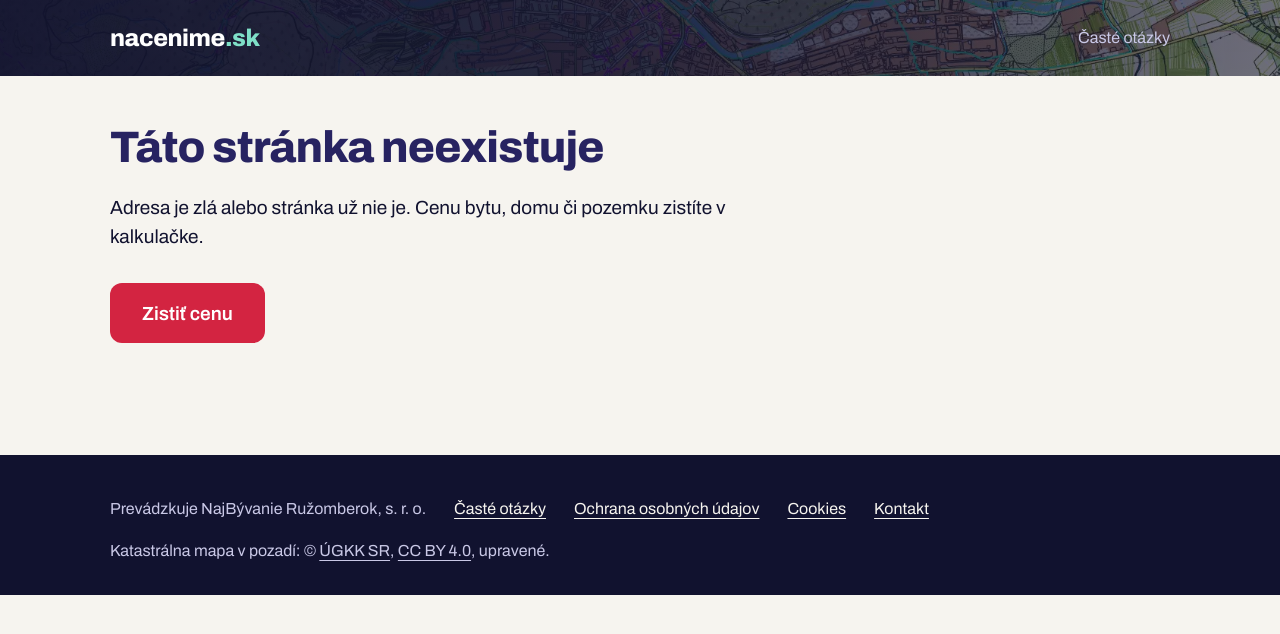
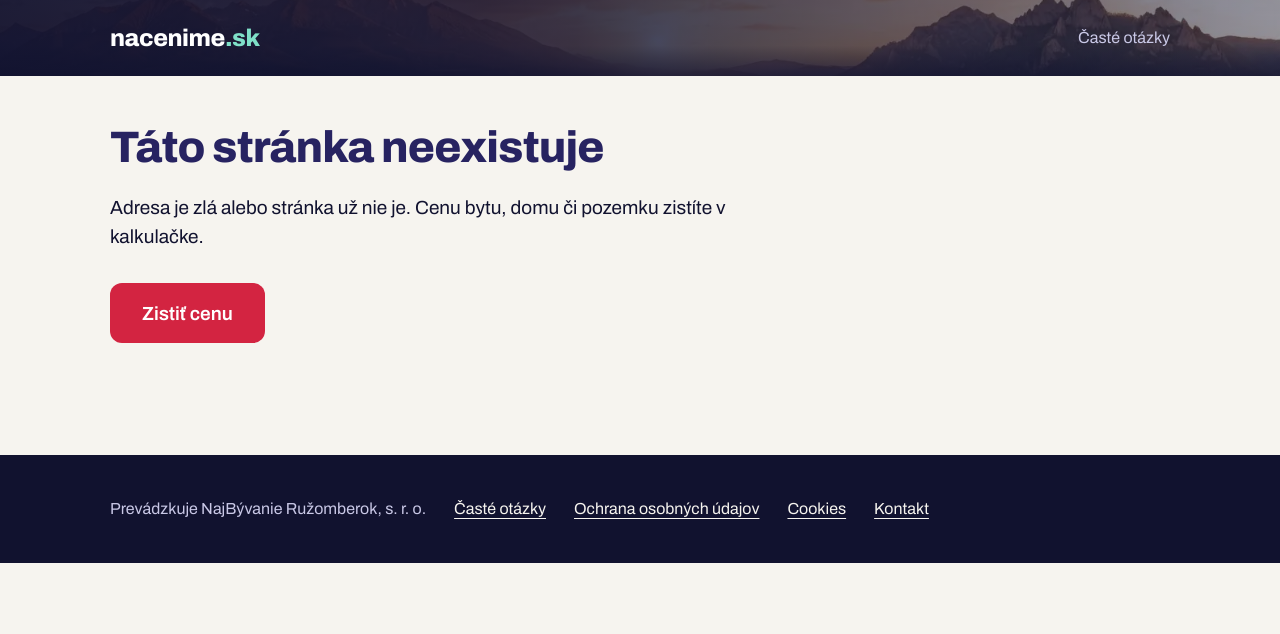
Before and after one commit to jansidor/nacenime, a PHP site: page /404.html in a window 1280 px wide. Shown: the top 634 px of the page. Run offline with PHP 8.4, Linux system fonts and the light colour scheme.

Commit message:
Podstránky: fotka hôr v hlavičke, verzie CSS a JS proti starej pamäti
Hosting posiela pravne.css a faq.js s max-age 8 dní, prehliadače preto
ukazovali FAQ bez nového štýlu. Odkazy majú ?v=20261118. Tmavý pás
podstránok má fotku hôr ako úvod, katastrálna mapa a jej zdroj odstránené.

Co-Authored-By: Claude Opus 5.5 <noreply@anthropic.com>
Claude-Session: https://claude.ai/code/session_01XKEP7F1QHAvhXR5xGh11ae

```diff
--- a/design_handoff_nacenime/404.html
+++ b/design_handoff_nacenime/404.html
@@ -7,7 +7,7 @@
 <meta name="robots" content="noindex">
 <link rel="icon" href="/favicon.svg" type="image/svg+xml">
 <link rel="stylesheet" href="/fonty/fonty.css">
-<link rel="stylesheet" href="/pravne.css">
+<link rel="stylesheet" href="/pravne.css?v=20261118">
 <style>
 .tlacidlo { display: inline-flex; align-items: center; justify-content: center; height: 60px; padding: 0 32px; border-radius: 12px; background: #d32441; color: #fff; font: 600 19px 'Archivo', sans-serif; text-decoration: none; margin-top: 16px; }
 @media (hover: hover) { .tlacidlo:hover { background: #b81d37; color: #fff; } }
@@ -27,7 +27,6 @@
 <a href="/ochrana-osobnych-udajov.html">Ochrana osobných údajov</a>
 <a href="/cookies.html">Cookies</a>
 <a href="/kontakt.html">Kontakt</a>
-<p class="zdroj-mapy">Katastrálna mapa v pozadí: © <a href="https://www.skgeodesy.sk/">ÚGKK SR</a>, <a href="https://creativecommons.org/licenses/by/4.0/deed.sk">CC BY 4.0</a>, upravené.</p>
 </div></footer>
 </body>
 </html>
--- a/design_handoff_nacenime/cookies.html
+++ b/design_handoff_nacenime/cookies.html
@@ -10,7 +10,7 @@
 <link rel="icon" href="./favicon.ico" sizes="48x48">
 <link rel="icon" href="./icon-192.png" type="image/png" sizes="192x192">
 <link rel="stylesheet" href="./fonty/fonty.css">
-<link rel="stylesheet" href="./pravne.css">
+<link rel="stylesheet" href="./pravne.css?v=20261118">
 <script src="./cookies/cookies.js" defer></script>
 </head>
 <body>
@@ -45,7 +45,6 @@
 <a href="./ochrana-osobnych-udajov.html">Ochrana osobných údajov</a>
 <a href="./cookies.html">Cookies</a>
 <a href="./kontakt.html">Kontakt</a>
-<p class="zdroj-mapy">Katastrálna mapa v pozadí: © <a href="https://www.skgeodesy.sk/">ÚGKK SR</a>, <a href="https://creativecommons.org/licenses/by/4.0/deed.sk">CC BY 4.0</a>, upravené.</p>
 </div></footer>
 </body>
 </html>
--- a/design_handoff_nacenime/faq.html
+++ b/design_handoff_nacenime/faq.html
@@ -17,7 +17,7 @@
 <meta property="og:description" content="Z čoho cenu rátame, či treba zadať kontakt a kedy sa ozve maklér.">
 <meta property="og:image" content="https://nacenime.sk/og-image.png?v=2">
 <link rel="stylesheet" href="./fonty/fonty.css">
-<link rel="stylesheet" href="./pravne.css">
+<link rel="stylesheet" href="./pravne.css?v=20261118">
 <script type="application/ld+json">
 {
   "@context": "https://schema.org",
@@ -323,7 +323,7 @@
 }
 </script>
 <script src="./cookies/cookies.js" defer></script>
-<script src="./faq.js" defer></script>
+<script src="./faq.js?v=20261118" defer></script>
 </head>
 <body>
 <div class="pas"><header><a class="logo" href="./">nacenime<span>.sk</span></a><nav class="nav" aria-label="Hlavná navigácia"><a href="./faq.html" aria-current="page">Časté otázky</a></nav></header>
@@ -398,7 +398,6 @@
 <a href="./ochrana-osobnych-udajov.html">Ochrana osobných údajov</a>
 <a href="./cookies.html">Cookies</a>
 <a href="./kontakt.html">Kontakt</a>
-<p class="zdroj-mapy">Katastrálna mapa v pozadí: © <a href="https://www.skgeodesy.sk/">ÚGKK SR</a>, <a href="https://creativecommons.org/licenses/by/4.0/deed.sk">CC BY 4.0</a>, upravené.</p>
 </div></footer>
 </body>
 </html>
--- a/design_handoff_nacenime/kontakt.html
+++ b/design_handoff_nacenime/kontakt.html
@@ -10,7 +10,7 @@
 <link rel="icon" href="./favicon.ico" sizes="48x48">
 <link rel="icon" href="./icon-192.png" type="image/png" sizes="192x192">
 <link rel="stylesheet" href="./fonty/fonty.css">
-<link rel="stylesheet" href="./pravne.css">
+<link rel="stylesheet" href="./pravne.css?v=20261118">
 <script src="./cookies/cookies.js" defer></script>
 </head>
 <body>
@@ -37,7 +37,6 @@
 <a href="./ochrana-osobnych-udajov.html">Ochrana osobných údajov</a>
 <a href="./cookies.html">Cookies</a>
 <a href="./kontakt.html">Kontakt</a>
-<p class="zdroj-mapy">Katastrálna mapa v pozadí: © <a href="https://www.skgeodesy.sk/">ÚGKK SR</a>, <a href="https://creativecommons.org/licenses/by/4.0/deed.sk">CC BY 4.0</a>, upravené.</p>
 </div></footer>
 </body>
 </html>
--- a/design_handoff_nacenime/ochrana-osobnych-udajov.html
+++ b/design_handoff_nacenime/ochrana-osobnych-udajov.html
@@ -10,7 +10,7 @@
 <link rel="icon" href="./favicon.ico" sizes="48x48">
 <link rel="icon" href="./icon-192.png" type="image/png" sizes="192x192">
 <link rel="stylesheet" href="./fonty/fonty.css">
-<link rel="stylesheet" href="./pravne.css">
+<link rel="stylesheet" href="./pravne.css?v=20261118">
 <script src="./cookies/cookies.js" defer></script>
 </head>
 <body>
@@ -62,7 +62,6 @@ Kontakt pre otázky k osobným údajom: <a href="mailto:info@nacenime.sk">info@n
 <a href="./ochrana-osobnych-udajov.html">Ochrana osobných údajov</a>
 <a href="./cookies.html">Cookies</a>
 <a href="./kontakt.html">Kontakt</a>
-<p class="zdroj-mapy">Katastrálna mapa v pozadí: © <a href="https://www.skgeodesy.sk/">ÚGKK SR</a>, <a href="https://creativecommons.org/licenses/by/4.0/deed.sk">CC BY 4.0</a>, upravené.</p>
 </div></footer>
 </body>
 </html>
--- a/design_handoff_nacenime/pravne.css
+++ b/design_handoff_nacenime/pravne.css
@@ -14,7 +14,7 @@ header, main, footer > div, .pas-hero { width: 100%; max-width: calc(1060px + 2
 
 /* Tmavý pás s hlavičkou */
 .pas { position: relative; overflow: hidden; background: #11122f; color: #ffffff; }
-.pas { background: linear-gradient(90deg, rgba(17,18,47,.96) 0%, rgba(17,18,47,.88) 45%, rgba(17,18,47,.6) 100%), url(img/kataster.webp) center / cover #11122f; }
+.pas { background: linear-gradient(90deg, rgba(17,18,47,.94) 0%, rgba(17,18,47,.82) 45%, rgba(17,18,47,.45) 100%), linear-gradient(0deg, rgba(17,18,47,.6), transparent 40%), url(img/hory-liptov.webp) center 40% / cover #11122f; }
 .pas > * { position: relative; }
 .pas a:focus-visible { outline-color: #7fe0c8; }
 header { display: flex; align-items: center; justify-content: space-between; gap: 24px; padding-top: 16px; padding-bottom: 16px; }
@@ -51,8 +51,6 @@ footer { background: #11122f; color: #c9c8e6; margin-top: 32px; font-size: 16px;
 footer > div { display: flex; flex-wrap: wrap; align-items: center; gap: 8px 28px; padding-top: 32px; padding-bottom: 32px; }
 footer a { color: #f6f4ef; }
 footer a:focus-visible { outline-color: #f6f4ef; }
-.zdroj-mapy { flex: 1 0 100%; margin: 0; color: #c9c8e6; }
-.zdroj-mapy a { color: #c9c8e6; display: inline; min-height: 0; }
 
 /* Časté otázky */
 .faq-hladaj { position: relative; margin-top: 28px; max-width: 560px; }
```
Also changed, not shown: design_handoff_nacenime/README.md, design_handoff_nacenime/img/kataster.webp (deleted).
